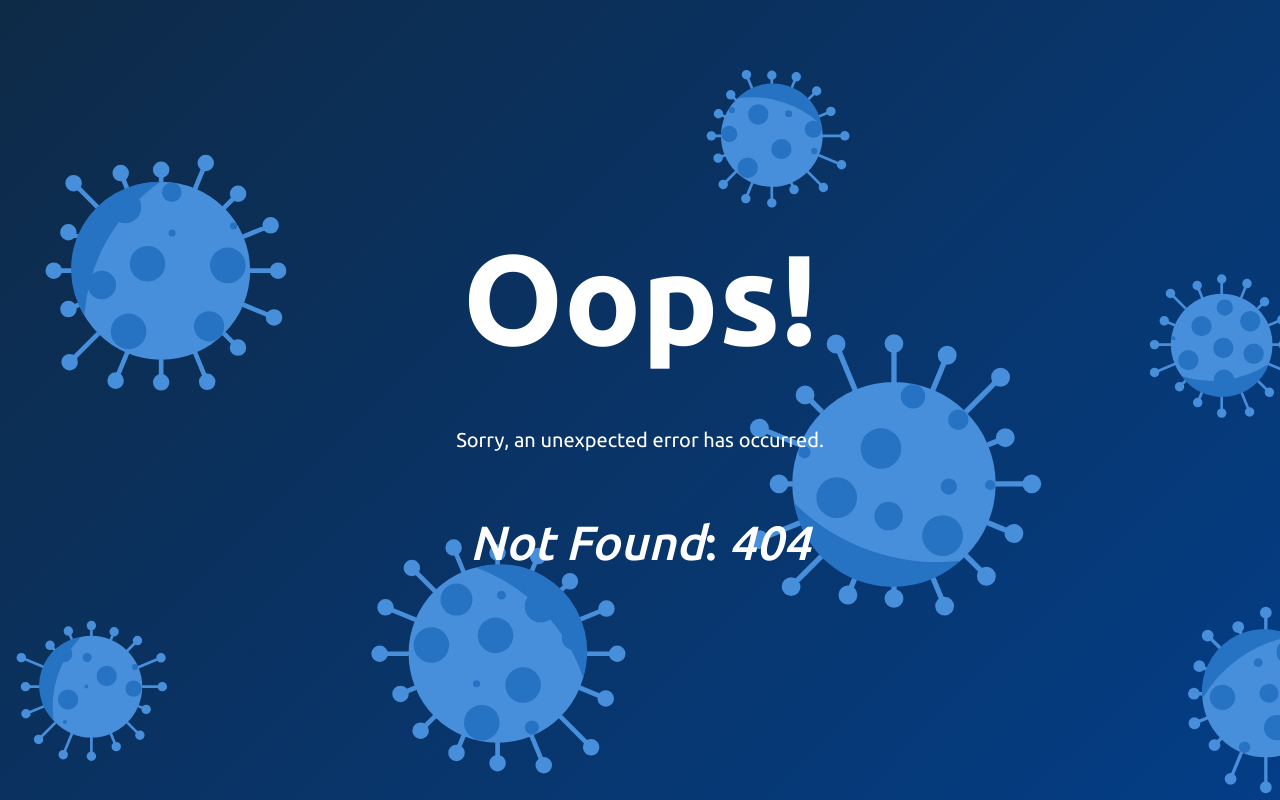
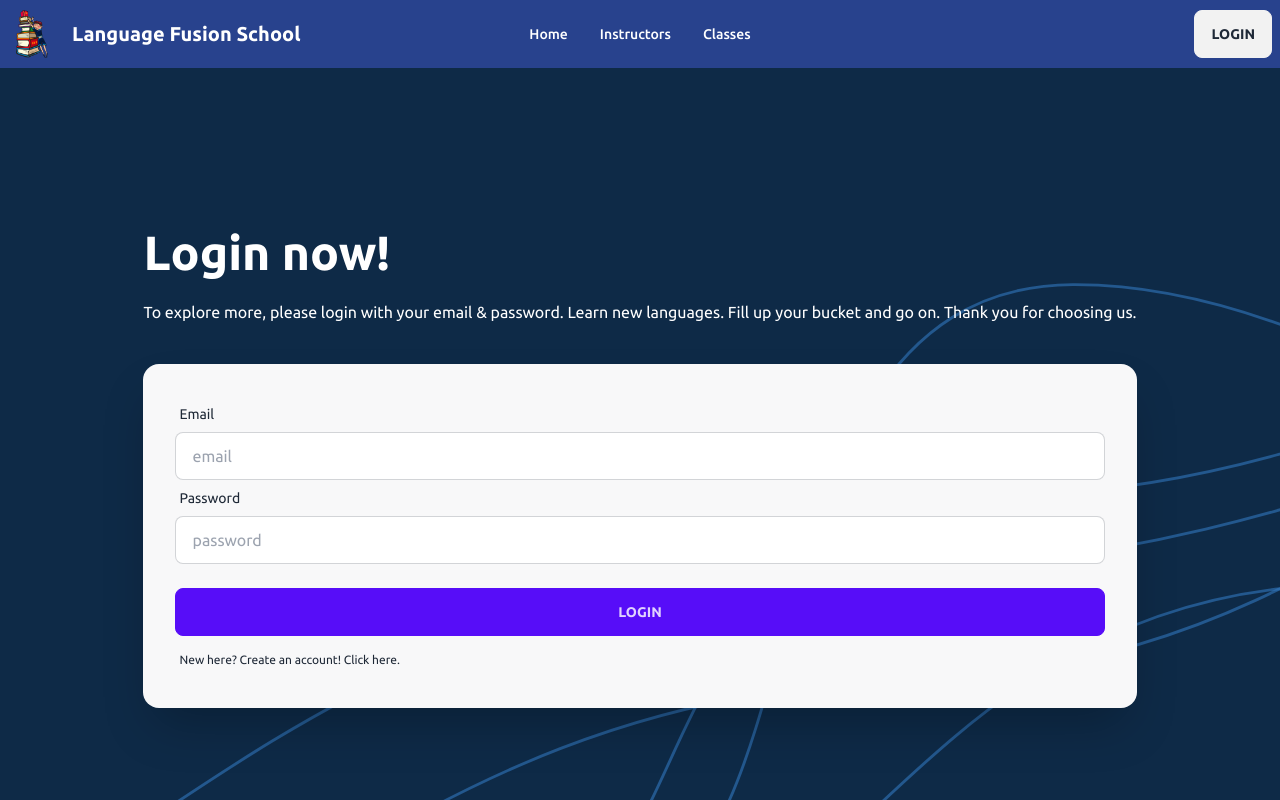
Before and after one commit to showvike/language-fusion-school-client, a React (Vite) app: page /login in a window 1280 px wide. Before the commit this address had no page. Shown: the top 800 px of the page. Built offline with nearby package versions, Linux system fonts and the light colour scheme.

Commit message:
login is loading

```diff
--- a/package.json
+++ b/package.json
@@ -15,6 +15,7 @@
     "match-sorter": "^6.3.1",
     "react": "^18.2.0",
     "react-dom": "^18.2.0",
+    "react-hook-form": "^7.44.3",
     "react-router-dom": "^6.12.1",
     "sort-by": "^1.2.0"
   },
--- /dev/null
+++ b/src/pages/login/Login/Login.jsx
@@ -0,0 +1,78 @@
+import { useForm } from "react-hook-form";
+import { Link } from "react-router-dom";
+
+const Login = () => {
+  const {
+    register,
+    handleSubmit,
+    formState: { errors },
+  } = useForm();
+
+  const onSubmit = (data) => console.log(data);
+
+  return (
+    <div className="hero min-h-screen bg-login-texture bg-no-repeat bg-cover">
+      <div className="hero-content flex-col">
+        <div className="text-center lg:text-left">
+          <h1 className="text-5xl font-bold">Login now!</h1>
+          <p className="py-6">
+            To explore more, please login with your email & password. Learn new
+            languages. Fill up your bucket and go on. Thank you for choosing us.
+          </p>
+        </div>
+        <div className="card flex-shrink-0 w-full shadow-2xl bg-light-steel-blue">
+          <div className="card-body text-black">
+            <form onSubmit={handleSubmit(onSubmit)}>
+              <div className="form-control">
+                <label className="label">
+                  <span className="label-text">Email</span>
+                </label>
+                <input
+                  type="email"
+                  placeholder="email"
+                  className="input input-bordered"
+                  {...register("email", { required: true })}
+                />
+                {errors.email?.type === "required" && (
+                  <p className="text-red-400">
+                    <small>please enter a valid email</small>
+                  </p>
+                )}
+              </div>
+              <div className="form-control">
+                <label className="label">
+                  <span className="label-text">Password</span>
+                </label>
+                <input
+                  type="password"
+                  placeholder="password"
+                  className="input input-bordered"
+                  {...register("password", { required: true })}
+                />
+                {errors.password?.type === "required" && (
+                  <p className="text-red-400">
+                    <small>please enter a valid password</small>
+                  </p>
+                )}
+              </div>
+              <div className="form-control mt-6">
+                <input
+                  className="btn btn-primary"
+                  type="submit"
+                  value="Login"
+                />
+              </div>
+            </form>
+            <label className="label">
+              <Link className="label-text-alt link link-hover">
+                New here? Create an account! Click here.
+              </Link>
+            </label>
+          </div>
+        </div>
+      </div>
+    </div>
+  );
+};
+
+export default Login;
--- a/src/pages/shared/Nav/Nav.jsx
+++ b/src/pages/shared/Nav/Nav.jsx
@@ -4,7 +4,7 @@ import logo2 from "../../../assets/logo-2.png";
 
 const Nav = () => {
   // To-Do:
-  const user = true;
+  const user = false;
 
   const navItems = (
     <>
@@ -26,7 +26,7 @@ const Nav = () => {
   );
 
   return (
-    <div className="navbar bg-nav-bg">
+    <div className="navbar bg-neon-blue">
       <div className="navbar-start">
         <div className="dropdown">
           <label tabIndex={0} className="btn btn-ghost lg:hidden">
@@ -70,7 +70,7 @@ const Nav = () => {
         {user ? (
           <img className="w-12 h-12 rounded-full" src={defaultUserImage} />
         ) : (
-          <Link>
+          <Link to="/login">
             <button className="btn hover:bg-blue-700 hover:text-white">
               Login
             </button>
--- a/tailwind.config.js
+++ b/tailwind.config.js
@@ -6,12 +6,14 @@ export default {
       backgroundImage: {
         "footer-texture": "url('/src/assets/footer-texture.svg')",
         "error-texture": "url('/src/assets/error-texture.svg')",
+        "login-texture": "url('/src/assets/login-texture.svg')",
       },
       fontFamily: {
         sans: ["Ubuntu", "sans-serif"],
       },
       colors: {
-        "nav-bg": "#2272ff",
+        "neon-blue": "#28428D",
+        "light-steel-blue": "#F8F8F9",
       },
     },
   },
```
Also changed, not shown: src/routes/router.jsx (+7 -0 lines), src/assets/login-texture.svg (added), 1 other file (tests, documents, lock files or other folders).
